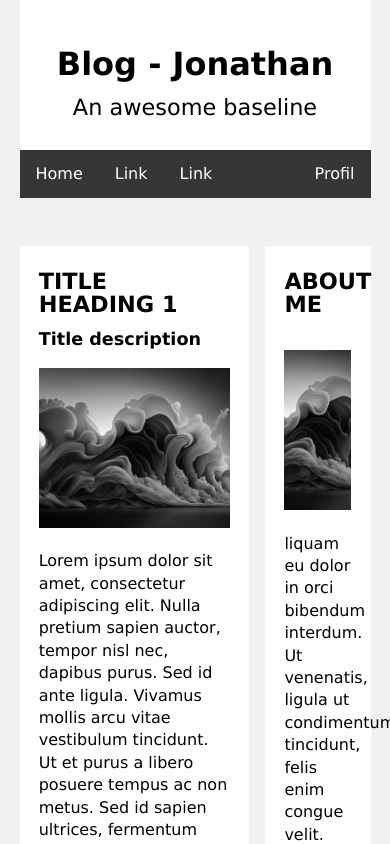
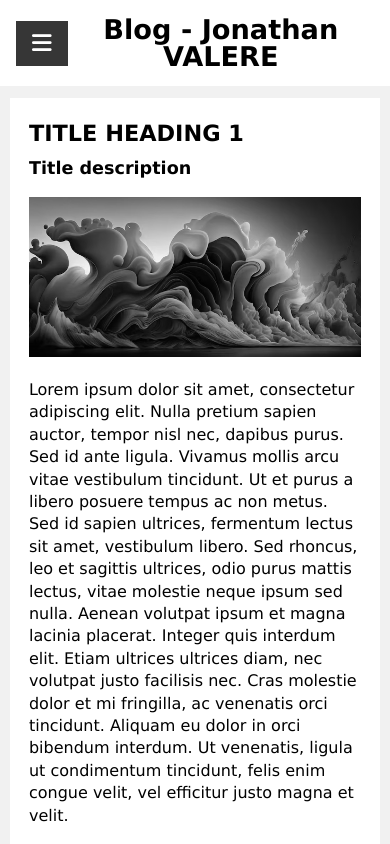
Before and after one commit to jonathanValere/blog-app, a React (Vite) app: page / in a window 390 px wide. Shown: the top 844 px of the page. Built offline with nearby package versions, Linux system fonts and the light colour scheme; the HTML template or start-up script is replaced by a standard one.

Commit message:
responsive and sticky menu added

```diff
--- a/index.html
+++ b/index.html
@@ -3,6 +3,10 @@
   <head>
     <meta charset="UTF-8" />
     <meta name="viewport" content="width=device-width, initial-scale=1.0" />
+    <script
+      src="https://kit.fontawesome.com/3444e77560.js"
+      crossorigin="anonymous"
+    ></script>
     <title>Blog - Jonathan VALERE</title>
   </head>
   <body>
--- a/src/App.css
+++ b/src/App.css
@@ -102,3 +102,25 @@ footer span {
   font-weight: bold;
   text-decoration: none;
 }
+
+/* MEDIA QUERIES ----------------------------- */
+/* Under 1024px ------------- */
+@media (max-width: 1024px) {
+  main aside {
+    display: none;
+  }
+
+  main section {
+    width: 100%;
+  }
+}
+
+@media (max-width: 768px) {
+  main {
+    margin-top: 25%;
+  }
+
+  footer .container {
+    width: 100%;
+  }
+}
--- a/src/components/Header/Header.css
+++ b/src/components/Header/Header.css
@@ -1,7 +1,15 @@
+header {
+  height: auto;
+}
+
 header .container {
   background-color: #fff;
-  padding-top: 3rem;
   text-align: center;
+  padding: 3rem;
+}
+
+header .container i {
+  display: none;
 }
 
 h1 {
@@ -12,5 +20,43 @@ h1 {
 header p {
   margin-top: 1rem;
   font-size: 1.4rem;
-  padding-bottom: 2rem;
 }
+
+/* MEDIA QUERIES ----------------------- */
+/* UNDER 768px ---------- */
+@media (max-width: 768px) {
+  header {
+    height: auto;
+  }
+
+  .container {
+    width: 95%;
+  }
+
+  header .container {
+    width: 100%;
+    padding: 1rem;
+    display: flex;
+    align-items: center;
+    justify-content: space-between;
+    position: fixed;
+    top: 0;
+    z-index: 1;
+  }
+
+  header .container i {
+    display: inherit;
+    font-size: 1.4rem;
+    background-color: #363636;
+    padding: 0.7rem 1rem;
+    color: #fff;
+  }
+
+  h1 {
+    font-size: 1.7rem;
+  }
+
+  header p {
+    display: none;
+  }
+}
--- a/src/components/Header/Header.jsx
+++ b/src/components/Header/Header.jsx
@@ -6,7 +6,8 @@ const Header = () => {
   return (
     <header>
       <div className="container">
-        <Title title="Blog - Jonathan" />
+        <i className="fa-solid fa-bars"></i>
+        <Title title="Blog - Jonathan VALERE" />
         <Baseline baseline="An awesome baseline" />
       </div>
     </header>
--- a/src/components/NavigationMenu/NavigationMenu.css
+++ b/src/components/NavigationMenu/NavigationMenu.css
@@ -1,4 +1,10 @@
 menu {
+  position: sticky;
+  top: 0;
+  z-index: 1;
+}
+
+menu .container {
   list-style: none;
   padding: 1rem 0;
   background-color: rgb(54, 54, 54);
@@ -20,3 +26,11 @@ menu a {
 menu a:hover {
   color: rgb(150, 150, 150);
 }
+
+/* MEDIA QUERIES ------------------------- */
+/* Under 768px ------------- */
+@media (max-width: 768px) {
+  menu {
+    display: none;
+  }
+}
--- a/src/components/NavigationMenu/NavigationMenu.jsx
+++ b/src/components/NavigationMenu/NavigationMenu.jsx
@@ -3,8 +3,8 @@ import Link from "./Link";
 
 const NavigationMenu = () => {
   return (
-    <div className="container">
-      <menu>
+    <menu>
+      <div className="container">
         <div>
           <Link link="Home" />
           <Link link="Link" />
@@ -13,8 +13,8 @@ const NavigationMenu = () => {
         <div>
           <Link link="Profil" />
         </div>
-      </menu>
-    </div>
+      </div>
+    </menu>
   );
 };
 
```
